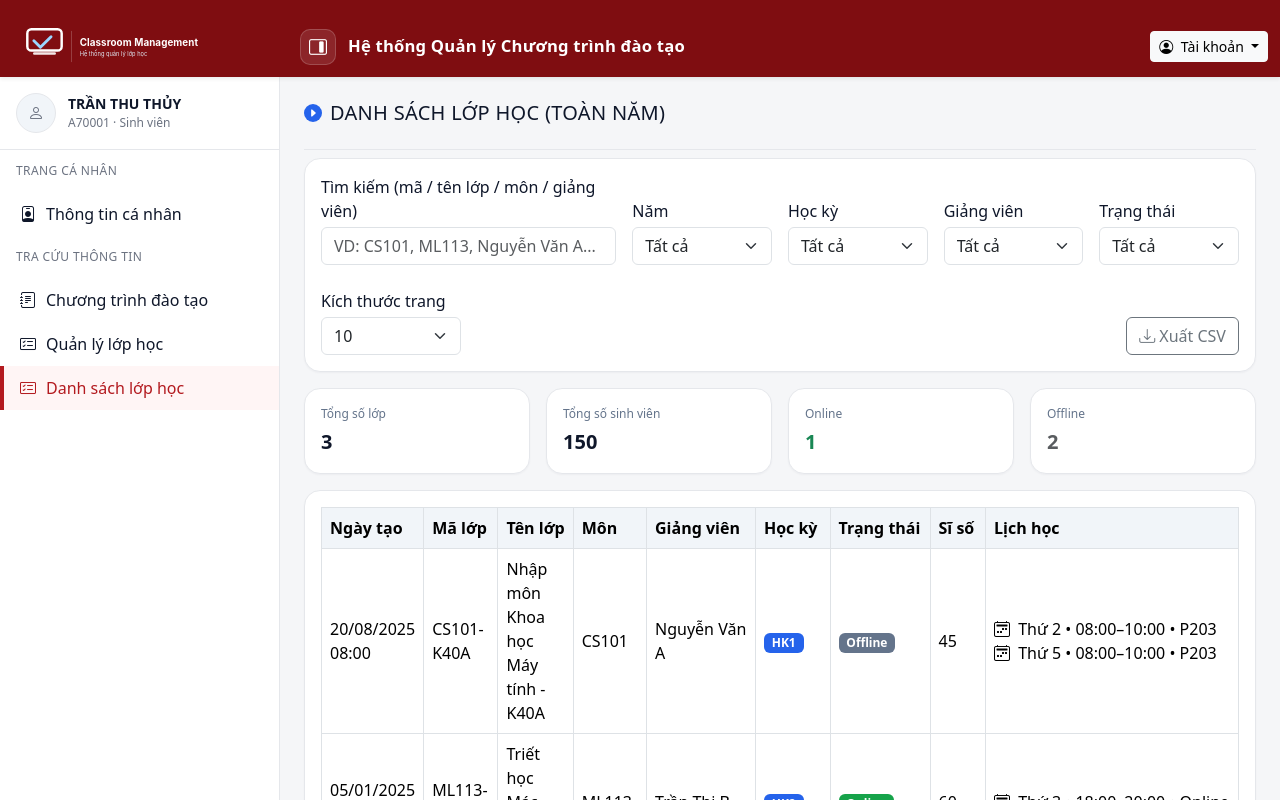
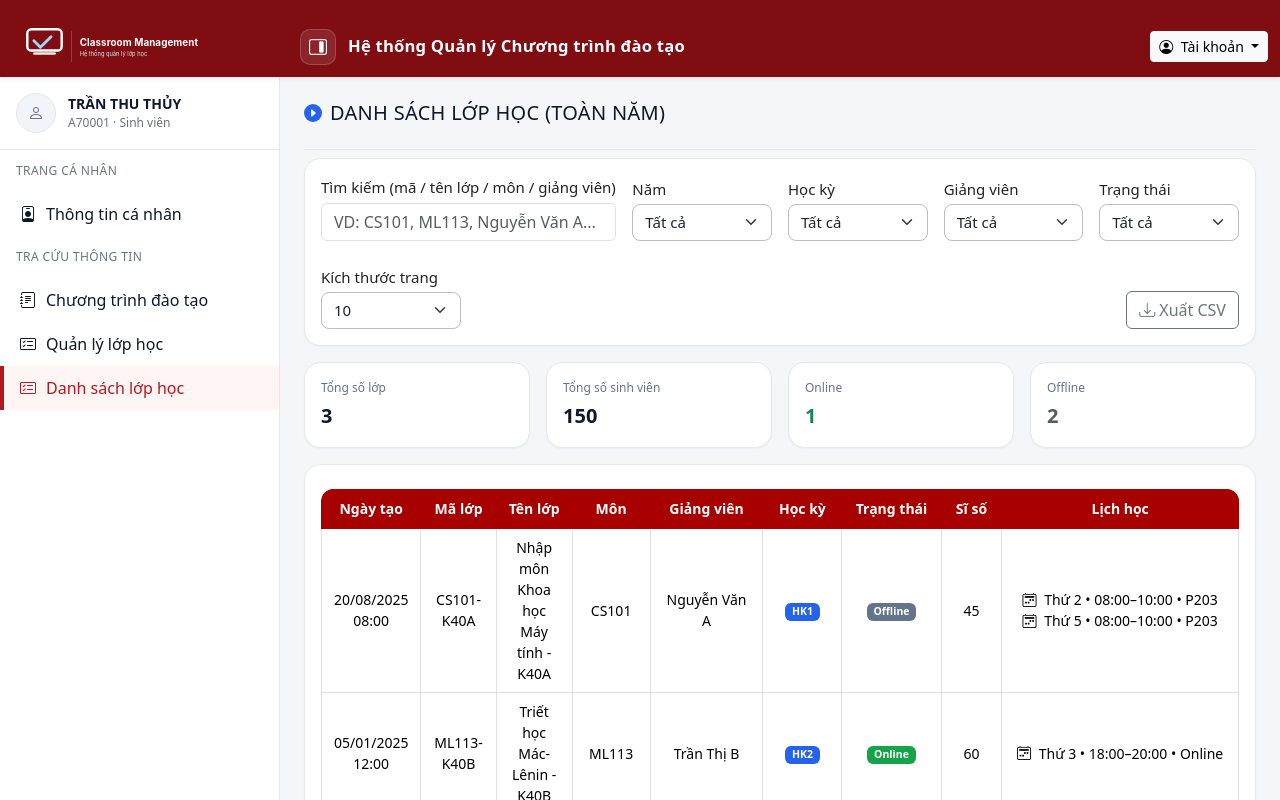
Before and after one commit to NguyenHuyCao/classroom_management_fe, an Angular app: page /class-catalog in a window 1280 px wide. Shown: the top 800 px of the page. Built offline with nearby package versions, Linux system fonts and the light colour scheme.

Commit message:
Update table css

```diff
--- a/src/app/pages/class-catalog/class-catalog.html
+++ b/src/app/pages/class-catalog/class-catalog.html
@@ -105,7 +105,16 @@
         </tr>
       </thead>
       <tbody>
-        <tr *ngFor="let r of paged()">
+        <tr
+  *ngFor="let r of paged()"
+  class="row-click"
+  role="button"
+  tabindex="0"
+  title="Xem chi tiết lớp"
+  (click)="goDetail(r.id)"
+  (keydown.enter)="goDetail(r.id)"
+  (keydown.space)="goDetail(r.id)"
+>
   <td>{{ r.createdAt | date:'dd/MM/yyyy HH:mm' }}</td>
   <td class="fw-600">{{ r.code }}</td>
   <td>{{ r.name }}</td>
@@ -125,6 +134,7 @@
     </div>
   </td>
 </tr>
+
         <tr *ngIf="!paged().length">
           <td colspan="9" class="text-center text-muted">Không có lớp phù hợp bộ lọc.</td>
         </tr>
--- a/src/app/pages/class-catalog/class-catalog.scss
+++ b/src/app/pages/class-catalog/class-catalog.scss
@@ -22,3 +22,99 @@
 
 .stat .label { color: #64748b; font-size: 12px; margin-bottom: 4px; }
 .stat .value { font-weight: 700; font-size: 20px; }
+
+.row-click {
+  cursor: pointer;
+  transition: background-color .15s ease, box-shadow .15s ease, transform .02s ease-in;
+}
+
+.row-click:hover {
+  background-color: #f8fafc;
+}
+
+.row-click:active {
+  transform: translateY(1px);
+}
+
+.row-click:focus {
+  outline: 2px solid rgba(37, 99, 235, .35);
+  outline-offset: -2px;
+  background-color: #f1f5f9;
+}
+
+.row-click:hover > td,
+.row-click:focus > td {
+  background-color: inherit;
+}
+
+.program-filter {
+  border-radius: 12px;
+  margin-top: 10px;
+  background: #fff;
+  margin-bottom: 0;
+}
+
+.program-title {
+  font-weight: 600;
+  margin-bottom: 0;
+  margin-top: 8px;
+  font-size: 16px;
+  color: #222;
+}
+
+.program-table {
+  border-radius: 12px;
+  overflow: hidden;
+  background: #fff;
+}
+
+.program-table thead th {
+  vertical-align: middle;
+  text-align: center;
+  font-size: 14px;
+  background: #a80000;
+  color: #fff;
+  border-color: #a80000;
+  border-bottom: 2px solid #a80000;
+}
+
+.program-table td, .program-table th {
+  font-size: 14px;
+  text-align: center;
+  border: 1px solid #e0e0e0;
+  background: #fff;
+}
+
+.program-table .group-title {
+  font-weight: bold;
+  background: #f8fafc;
+  color: #222;
+  text-align: left;
+  font-size: 15px;
+  border-left: 4px solid #a80000;
+  border-right: none;
+  border-top: none;
+  border-bottom: 1px solid #e0e0e0;
+}
+
+.table-responsive {
+  border-radius: 12px;
+  overflow: hidden;
+  margin-top: 8px;
+}
+
+select.form-select {
+  border-radius: 8px;
+  border: 1px solid #bdbdbd;
+  font-size: 15px;
+}
+
+label.form-label {
+  font-weight: 500;
+  color: #222;
+  font-size: 15px;
+}
+
+.program-table th, .program-table td {
+  padding: 8px 12px;
+}
--- a/src/app/pages/class-catalog/class-catalog.ts
+++ b/src/app/pages/class-catalog/class-catalog.ts
@@ -1,6 +1,7 @@
 import { Component, computed, signal, effect } from '@angular/core';
 import { CommonModule } from '@angular/common';
 import { SectionTitleComponent } from '../../components/title/section-title.component';
+import { Router } from '@angular/router';
 
 type Status = 'Online' | 'Offline';
 type Semester = 'HK1' | 'HK2' | 'HK He';
@@ -175,7 +176,7 @@ export class ClassCatalog {
 
   totalPages = computed(() => Math.max(1, Math.ceil(this.filtered().length / this.pageSize())));
 
-  constructor() {
+  constructor(private router: Router) {
     effect(() => {
       this.search();
       this.yearFilter();
@@ -186,6 +187,9 @@ export class ClassCatalog {
       this.sortDir();
       this.pageIndex.set(1);
     });
+  }
+  goDetail(id: string) {
+    this.router.navigate(['/class-detail', id]);
   }
 
   onSearch(e: Event) {
--- a/src/app/pages/class-detail/class-detail.html
+++ b/src/app/pages/class-detail/class-detail.html
@@ -174,7 +174,6 @@
   </div>
 </div>
 
-<!-- Confirm dialog xoá SV -->
 <app-confirm-dialog
   [open]="showConfirmDeleteStudent()"
   title="Xoá sinh viên"
--- a/src/app/pages/class-detail/class-detail.scss
+++ b/src/app/pages/class-detail/class-detail.scss
@@ -49,3 +49,75 @@
   .actions, a.btn, button.btn { display: none !important; }
   .card-soft { box-shadow: none; border: 1px solid #e5e7eb; }
 }
+
+.program-filter {
+  border-radius: 12px;
+  margin-top: 10px;
+  background: #fff;
+  margin-bottom: 0;
+}
+
+.program-title {
+  font-weight: 600;
+  margin-bottom: 0;
+  margin-top: 8px;
+  font-size: 16px;
+  color: #222;
+}
+
+.program-table {
+  border-radius: 12px;
+  overflow: hidden;
+  background: #fff;
+}
+
+.program-table thead th {
+  vertical-align: middle;
+  text-align: center;
+  font-size: 14px;
+  background: #a80000;
+  color: #fff;
+  border-color: #a80000;
+  border-bottom: 2px solid #a80000;
+}
+
+.program-table td, .program-table th {
+  font-size: 14px;
+  text-align: center;
+  border: 1px solid #e0e0e0;
+  background: #fff;
+}
+
+.program-table .group-title {
+  font-weight: bold;
+  background: #f8fafc;
+  color: #222;
+  text-align: left;
+  font-size: 15px;
+  border-left: 4px solid #a80000;
+  border-right: none;
+  border-top: none;
+  border-bottom: 1px solid #e0e0e0;
+}
+
+.table-responsive {
+  border-radius: 12px;
+  overflow: hidden;
+  margin-top: 8px;
+}
+
+select.form-select {
+  border-radius: 8px;
+  border: 1px solid #bdbdbd;
+  font-size: 15px;
+}
+
+label.form-label {
+  font-weight: 500;
+  color: #222;
+  font-size: 15px;
+}
+
+.program-table th, .program-table td {
+  padding: 8px 12px;
+}
--- a/src/app/pages/class-manager/class-manager.scss
+++ b/src/app/pages/class-manager/class-manager.scss
@@ -0,0 +1,91 @@
+.row-click {
+  cursor: pointer;
+  transition: background-color .15s ease, box-shadow .15s ease, transform .02s ease-in;
+}
+.row-click:hover {
+  background-color: #f8fafc;
+}
+.row-click:active {
+  transform: translateY(1px);
+}
+.row-click:focus {
+  outline: 2px solid rgba(37, 99, 235, .35);
+  outline-offset: -2px;
+  background-color: #f1f5f9;
+}
+.row-click:hover > td,
+.row-click:focus > td {
+  background-color: inherit;
+}
+
+.program-filter {
+  border-radius: 12px;
+  margin-top: 10px;
+  background: #fff;
+  margin-bottom: 0;
+}
+
+.program-title {
+  font-weight: 600;
+  margin-bottom: 0;
+  margin-top: 8px;
+  font-size: 16px;
+  color: #222;
+}
+
+.program-table {
+  border-radius: 12px;
+  overflow: hidden;
+  background: #fff;
+}
+
+.program-table thead th {
+  vertical-align: middle;
+  text-align: center;
+  font-size: 14px;
+  background: #a80000;
+  color: #fff;
+  border-color: #a80000;
+  border-bottom: 2px solid #a80000;
+}
+
+.program-table td, .program-table th {
+  font-size: 14px;
+  text-align: center;
+  border: 1px solid #e0e0e0;
+  background: #fff;
+}
+
+.program-table .group-title {
+  font-weight: bold;
+  background: #f8fafc;
+  color: #222;
+  text-align: left;
+  font-size: 15px;
+  border-left: 4px solid #a80000;
+  border-right: none;
+  border-top: none;
+  border-bottom: 1px solid #e0e0e0;
+}
+
+.table-responsive {
+  border-radius: 12px;
+  overflow: hidden;
+  margin-top: 8px;
+}
+
+select.form-select {
+  border-radius: 8px;
+  border: 1px solid #bdbdbd;
+  font-size: 15px;
+}
+
+label.form-label {
+  font-weight: 500;
+  color: #222;
+  font-size: 15px;
+}
+
+.program-table th, .program-table td {
+  padding: 8px 12px;
+}
--- a/src/app/pages/class-manager/class-manager.ts
+++ b/src/app/pages/class-manager/class-manager.ts
@@ -9,34 +9,36 @@ import {
   Validators,
 } from '@angular/forms';
 import { SectionTitleComponent } from '../../components/title/section-title.component';
+import { Router } from '@angular/router';
+import { ConfirmDialog } from '../../components/confirm/confirm-dialog';
 
 type Status = 'Online' | 'Offline';
 type Semester = 'HK1' | 'HK2' | 'HK He';
 
 interface ScheduleItem {
-  day: number; // 2..7
-  start: string; // "08:00"
-  end: string; // "10:00"
-  room: string; // "P203" | "Online"
+  day: number;
+  start: string;
+  end: string;
+  room: string;
 }
 
 interface ClassItem {
   id: string;
-  code: string; // CS101-K40A
-  name: string; // Tên lớp hiển thị
-  subject: string; // Môn học
-  semester: Semester; // HK1
-  status: Status; // Online | Offline
-  size: number; // Sĩ số dự kiến
-  students: string[]; // Danh sách MSSV
-  schedule: ScheduleItem[]; // Nhiều buổi
-  createdAt: string; // ISO
+  code: string;
+  name: string;
+  subject: string;
+  semester: Semester;
+  status: Status;
+  size: number;
+  students: string[];
+  schedule: ScheduleItem[];
+  createdAt: string;
 }
 
 @Component({
   selector: 'app-class-manager',
   standalone: true,
-  imports: [SectionTitleComponent, CommonModule, ReactiveFormsModule],
+  imports: [SectionTitleComponent, CommonModule, ReactiveFormsModule, ConfirmDialog],
   templateUrl: './class-manager.html',
   styleUrls: ['./class-manager.scss'],
 })
@@ -81,6 +83,9 @@ export class ClassManager {
   form: FormGroup;
   editingId = signal<string | null>(null);
 
+  showConfirmDelete = signal<boolean>(false);
+  classToDelete = signal<ClassItem | null>(null);
+
   semesters: { label: string; value: Semester }[] = [
     { label: 'Học kỳ 1', value: 'HK1' },
     { label: 'Học kỳ 2', value: 'HK2' },
@@ -97,7 +102,7 @@ export class ClassManager {
   statuses: Status[] = ['Online', 'Offline'];
   subjectsRef = ['CS100', 'CS101', 'ML113', 'ML114', 'MA101', 'SE201'];
 
-  constructor(private fb: FormBuilder) {
+  constructor(private fb: FormBuilder, private router: Router) {
     this.form = this.fb.group({
       code: ['', [Validators.required, Validators.maxLength(30)]],
       name: ['', [Validators.required, Validators.maxLength(120)]],
@@ -137,6 +142,10 @@ export class ClassManager {
     this.pageSize.set(v);
   }
 
+  goDetail(id: string) {
+    this.router.navigate(['/class-detail', id]);
+  }
+
   get scheduleArray() {
     return this.form.get('schedule') as FormArray;
   }
@@ -172,7 +181,6 @@ export class ClassManager {
 
   totalPages = computed(() => Math.max(1, Math.ceil(this.filtered().length / this.pageSize())));
 
-  // --- CRUD ---
   startCreate() {
     this.editingId.set(null);
     this.form.reset({
@@ -237,10 +245,28 @@ export class ClassManager {
     this.startCreate();
   }
 
-  delete(item: ClassItem) {
-    if (confirm(`Xóa lớp "${item.name}"?`)) {
-      this.classes.update((list) => list.filter((c) => c.id !== item.id));
-    }
+  askDelete(item: ClassItem) {
+    this.classToDelete.set(item);
+    this.showConfirmDelete.set(true);
+  }
+
+  confirmDelete() {
+    const item = this.classToDelete();
+    if (!item) return;
+
+    this.classes.update((list) => list.filter((c) => c.id !== item.id));
+
+    // đóng dialog + dọn state
+    this.showConfirmDelete.set(false);
+    this.classToDelete.set(null);
+
+    const total = Math.max(1, Math.ceil(this.filtered().length / this.pageSize()));
+    if (this.pageIndex() > total) this.pageIndex.set(total);
+  }
+
+  cancelDelete() {
+    this.showConfirmDelete.set(false);
+    this.classToDelete.set(null);
   }
 
   addSchedule() {
```
Also changed, not shown: src/app/pages/class-manager/class-manager.html (+85 -19 lines). Lines whose indentation alone changed are shown as unchanged.
